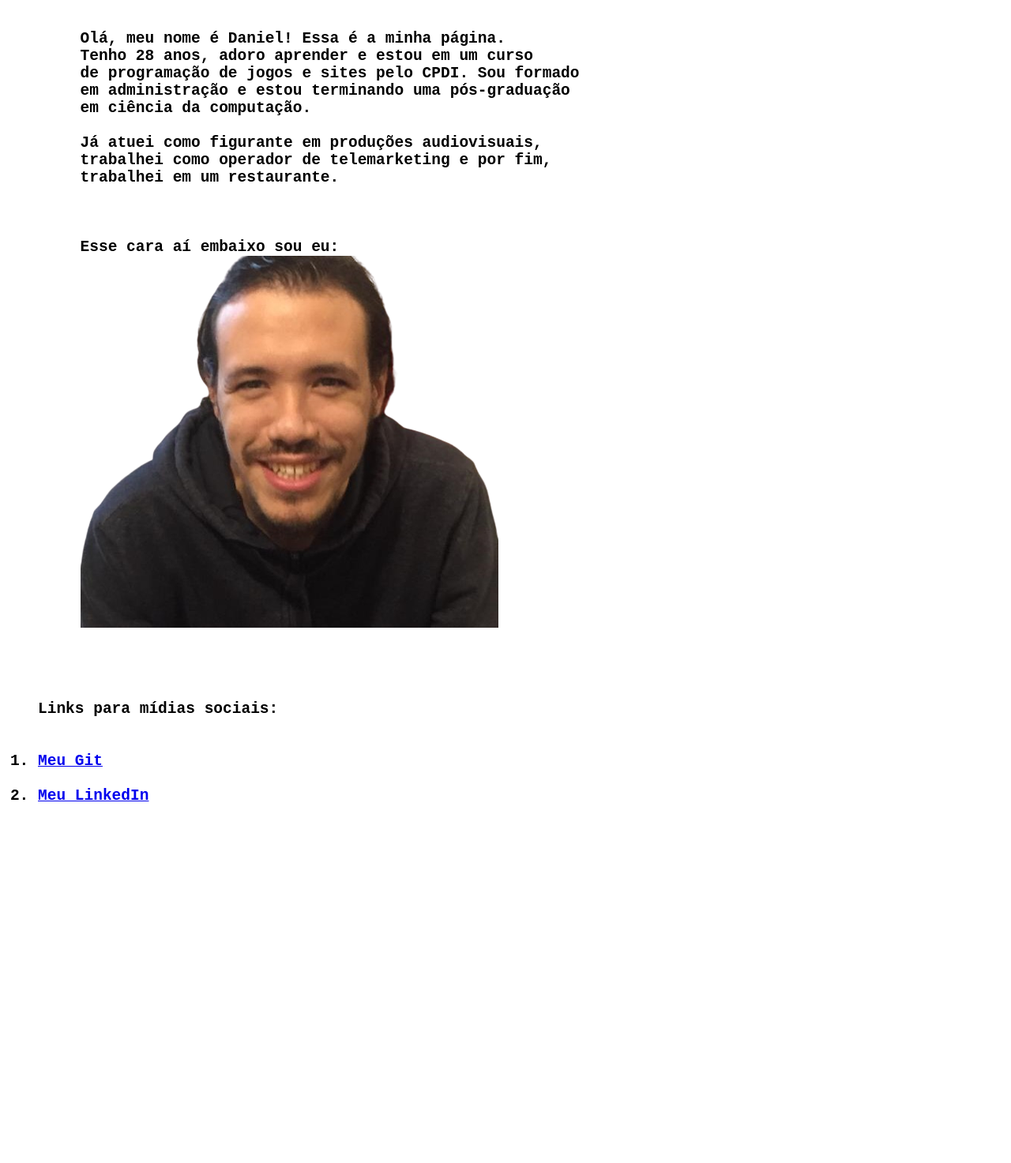
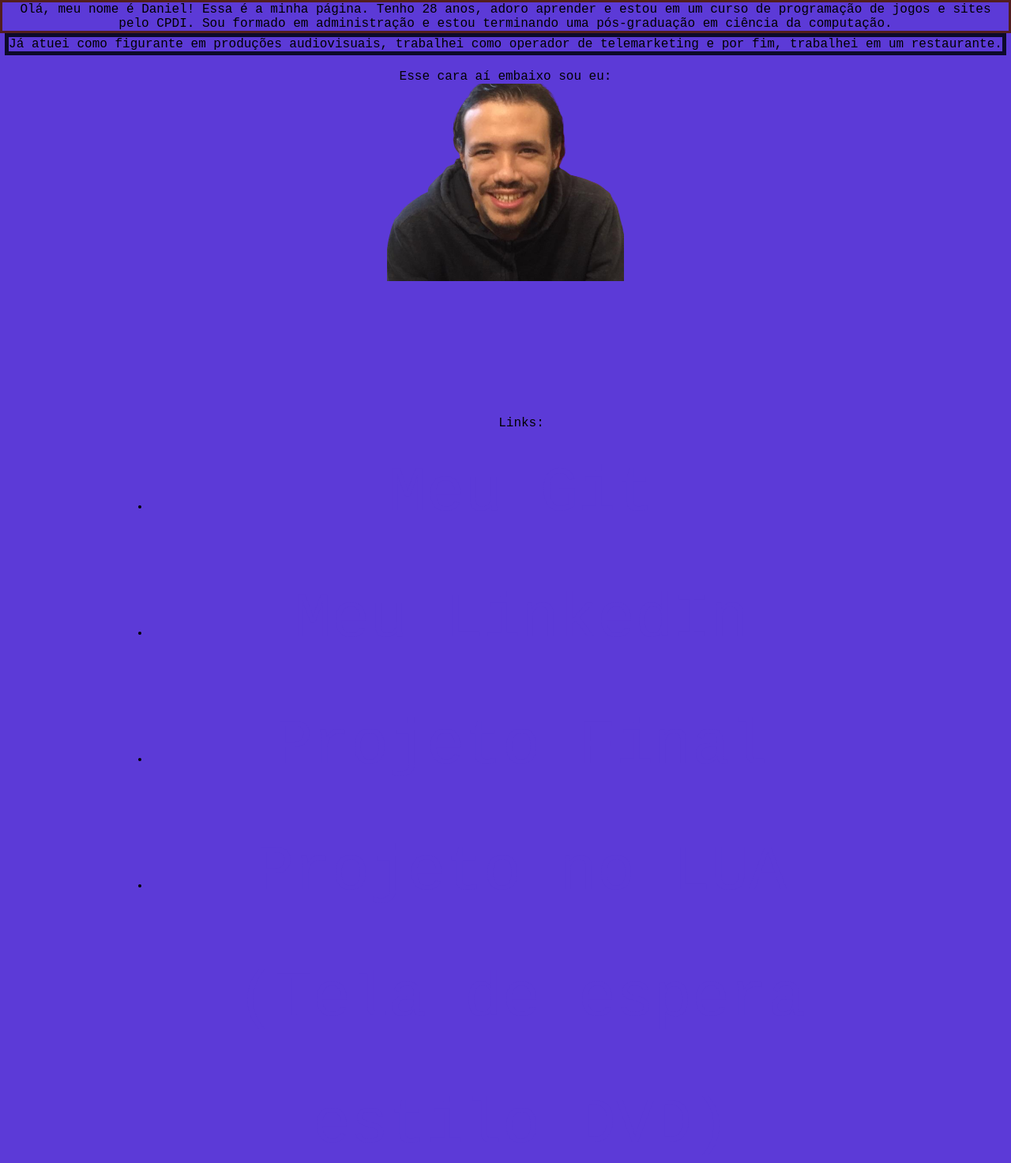
Before and after one commit to summonsumo/daniel-mattos-dev.github.io, a plain HTML site: page index.html in a window 1280 px wide. Shown: the top 1473 px of the page at 79% size. Before the commit the page ends 1118 px from the top, so only its background shows below. Drawn offline with Linux system fonts and the light colour scheme.

Commit message:
Add files via upload

```diff
--- a/index.html
+++ b/index.html
@@ -7,30 +7,35 @@
     <title>Página de Daniel Mattos</title>
 </head>
 <body>
-    <pre><h2>
+    <div id = "presentation">
         Olá, meu nome é Daniel! Essa é a minha página.
         Tenho 28 anos, adoro aprender e estou em um curso
         de programação de jogos e sites pelo CPDI. Sou formado
         em administração e estou terminando uma pós-graduação
         em ciência da computação.
-
+    </div>
+    <div id = "profession">
         Já atuei como figurante em produções audiovisuais,
         trabalhei como operador de telemarketing e por fim,
         trabalhei em um restaurante.
+    </div>
 
 
-
-        Esse cara aí embaixo sou eu:
-        <img src = "Fotos\Foto_Daniel_Mattos.png">
-
-
-        <ol>Links para mídias sociais:
+        <div id = "image">
+        <br>Esse cara aí embaixo sou eu: <br>
+        <img src = "Fotos\Foto_Daniel_Mattos.png" width="300px" height = "250px">
+</div>
+        <div id = "links">
+        <ul>Links:
 
         <li><a href="https://github.com/summonsumo">Meu Git</a>
         <li><a href="https://www.linkedin.com/in/daniel-mattos-dev/">Meu LinkedIn</a>
-        </h2>
-    </ol>
-    </pre>
+        <li><a href="https://github.com/summonsumo/CPDI_PF">Projeto Final</a>
+        <li><a href="https://github.com/summonsumo/Microgames_Prototypes/tree/main/DVDTransition">Projeto no LUA (Tela de espera estilo DVD)</a>
+        <li><a href="https://github.com/summonsumo/html-e-css/tree/main/Desafios/d001">Projeto em HTML</a>
+        <li><a href="https://github.com/summonsumo/Projects-and-Activities-for-courses-and-learning-projects">Projeto de Ciência de Dados</a>
+        </div>
+    </ul>
 
 </body>
 </html>
--- a/style.css
+++ b/style.css
@@ -1,5 +1,61 @@
 @charset "UTF-8";
 
-body{
-    flex-wrap: wrap;
+body {
+    display: flex;
+    flex-direction: column;
+    justify-content: center;
+    align-items: center;
+    background-color: rgb(92, 58, 215);
+    text-align: center;
+    font-family: 'Courier New', Courier, monospace;
+    font-size: 16px; /* Adjust font size to your preference */
+    margin: 0; /* Remove default margin for body */
+    min-height: 100vh; /* Ensure full viewport height */
 }
+
+/* Section styling */
+.section {
+    display: flex;
+    flex-direction: column;
+    justify-content: center;
+    align-items: center;
+    background-color: #fff; /* White background for sections */
+    border-radius: 20px;
+    padding: 20px;
+    margin: 20px;
+    box-shadow: 0px 0px 10px rgba(0, 0, 0, 0.2); /* Add a subtle box shadow */
+}
+
+#presentation {
+    border: 3px solid rgb(82, 30, 30);
+}
+
+#profession {
+    border: 5px solid #0d0a2a;
+}
+
+#image {
+    border: 100 px;
+    border-radius: 30px;
+}
+
+#links {
+    display: flex;
+    justify-content: center;
+    align-items: center;
+    margin: 150px;
+}
+
+#links a {
+    text-decoration: none;
+    color: rgb(92, 58, 215);
+    transition: background-color 0.3s, color 0.3s;
+    line-height: 200%;
+    font-size: 5em;
+
+}
+
+#links a:hover {
+    background-color: rgb(92, 58, 215);
+    color: #fff;
+}
```
